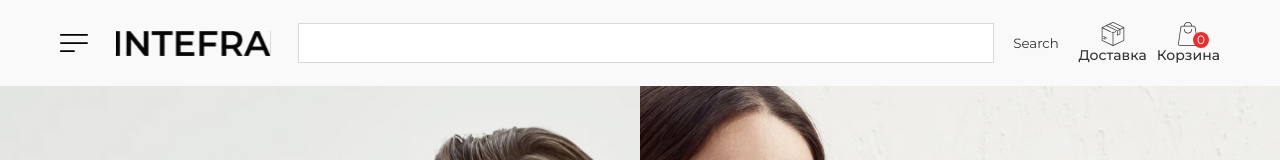
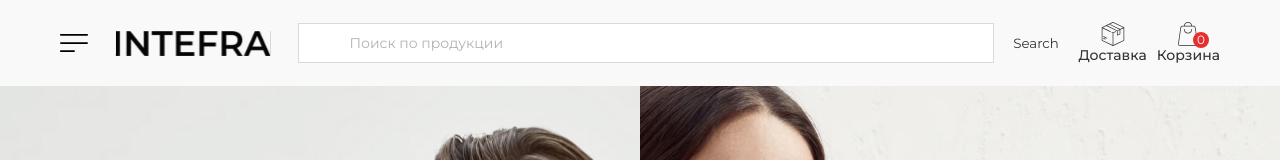
Before and after one commit to slumpthug/next-project, a Next.js app: page / in a window 1280 px wide. Shown: the top 160 px of the page. Built offline with nearby package versions, Linux system fonts and the light colour scheme.

Commit message:
fixed bugs

```diff
--- a/components/header/Header.jsx
+++ b/components/header/Header.jsx
@@ -37,7 +37,7 @@ const Header = () => {
                     <Image className={css.logo} src={logo} alt="companys logo" />
                 </a>
 
-                <input type="text" className={css.search} ref={searchRef} />
+                <input type="text" placeholder='Поиск по продукции' className={css.search} ref={searchRef} />
                 <button type="submit" onClick={handleSearch}>Search</button>
                 <div className={css.links__container}>
                     <a className={css.user_link} href='/decor'>
```
